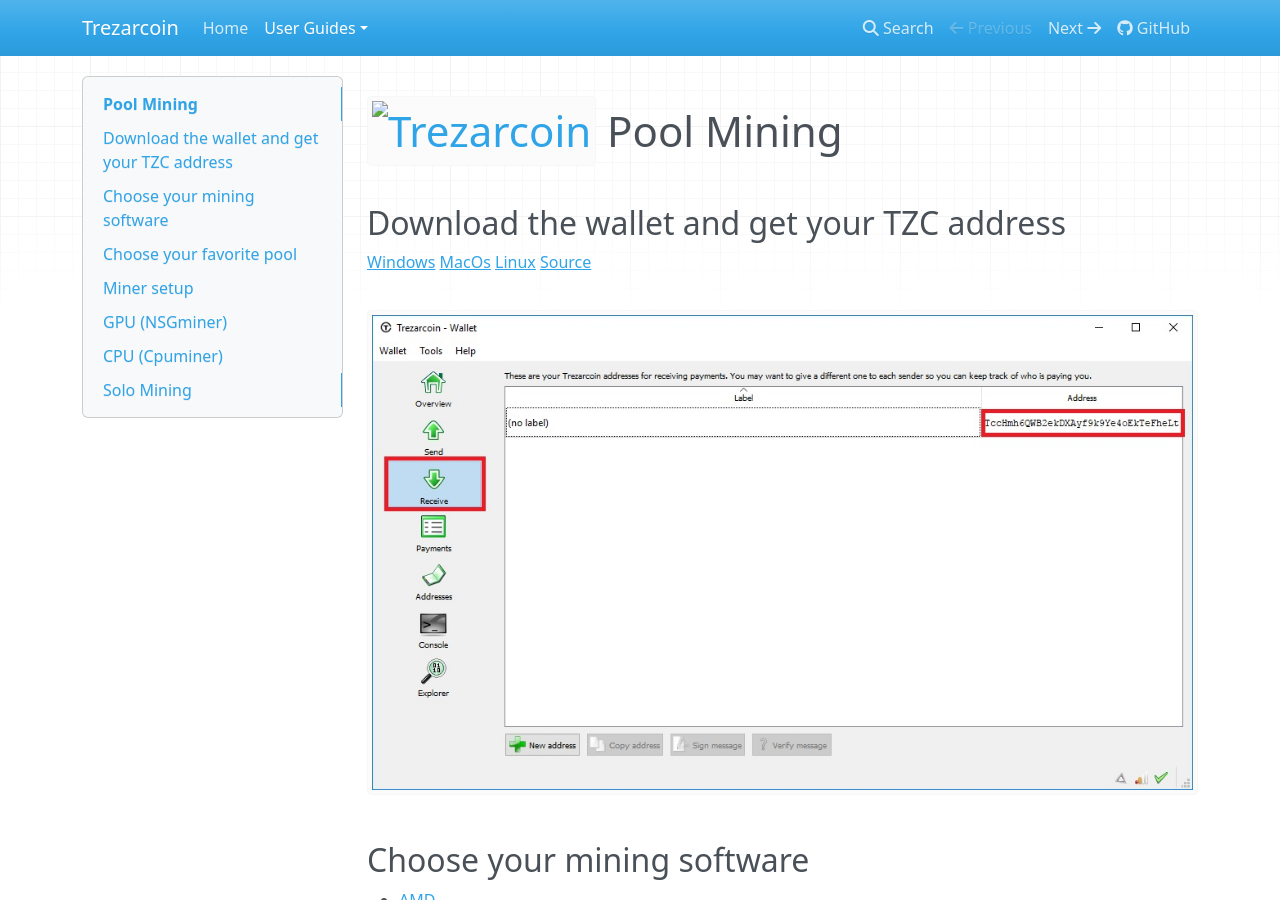
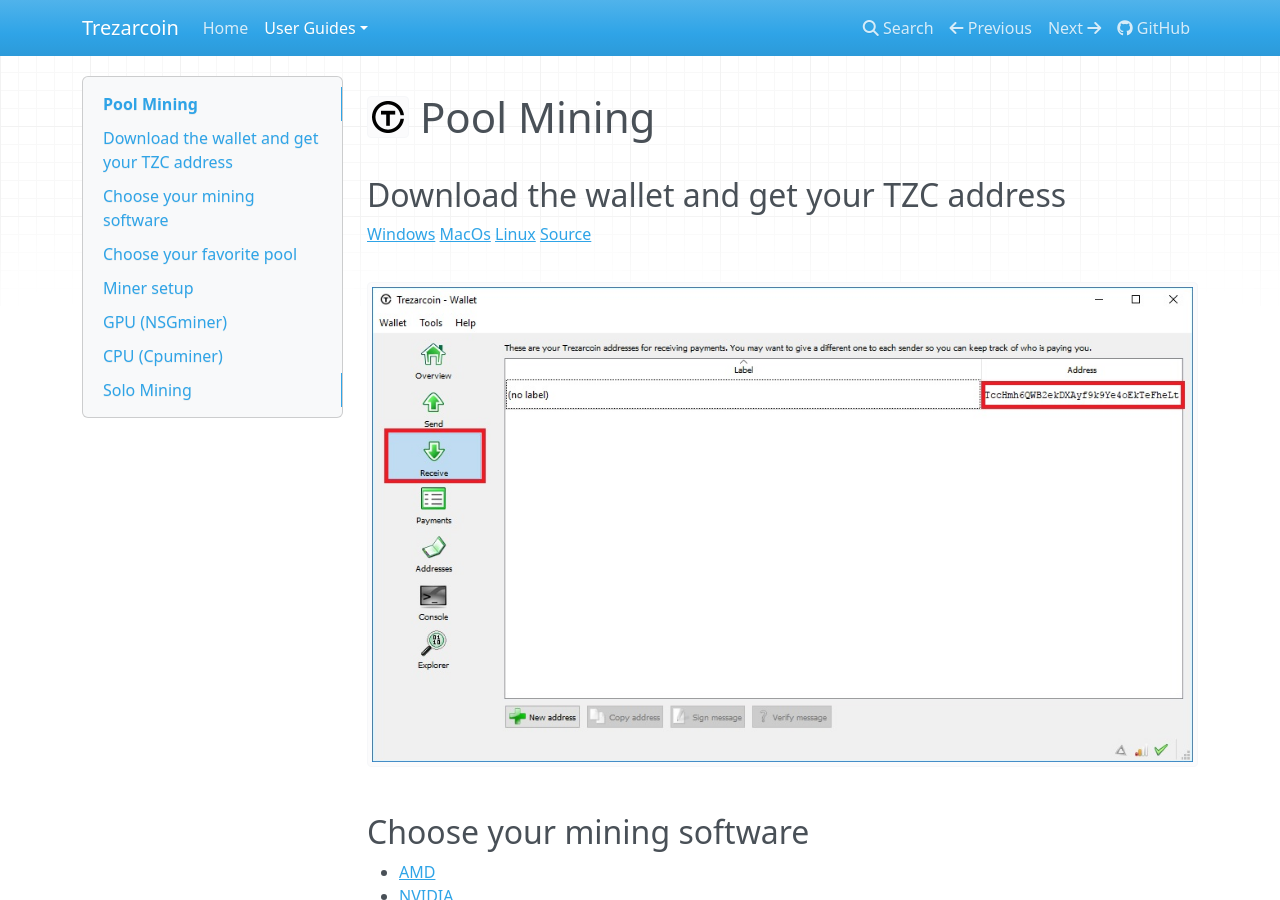
Before and after one commit to peschu123/trezarcoin_guides, an MkDocs documentation site: the page built from docs/00_pow_pool_mining.md, in a window 1280 px wide and 900 px high. Built offline with MkDocs 1.6.1, drawn with Linux system fonts in a browser that asks for light colours; nearby versions of some CDN libraries.

Commit message:
changes for readthedocs

```diff
--- a/docs/00_pow_pool_mining.md
+++ b/docs/00_pow_pool_mining.md
@@ -1,4 +1,4 @@
-# [![Trezarcoin](../share/images/tzcLogoPage_32x32.png "Trezarcoin")](https://trezarcoin.com) Pool Mining
+# [![Trezarcoin](/images/tzcLogoPage_32x32.png "Trezarcoin")](https://trezarcoin.com) Pool Mining
 
 ## Download the wallet and get your TZC address
 
```
Also changed, not shown: docs/10_pow_pos_basics.md (+1 -1 lines), docs/README.md (renamed from README.md, +1 -0 lines), docs/images/linux_PNG5-2-e1507211654199.png (added), docs/images/mac_os-512-e1507212064921.png (added), docs/images/tzcLogoPage_32x32.png (added).
